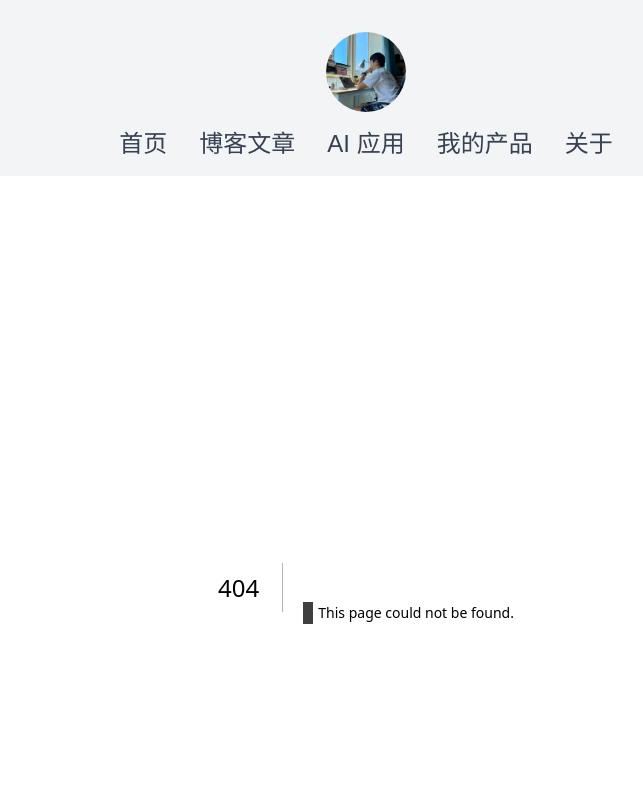
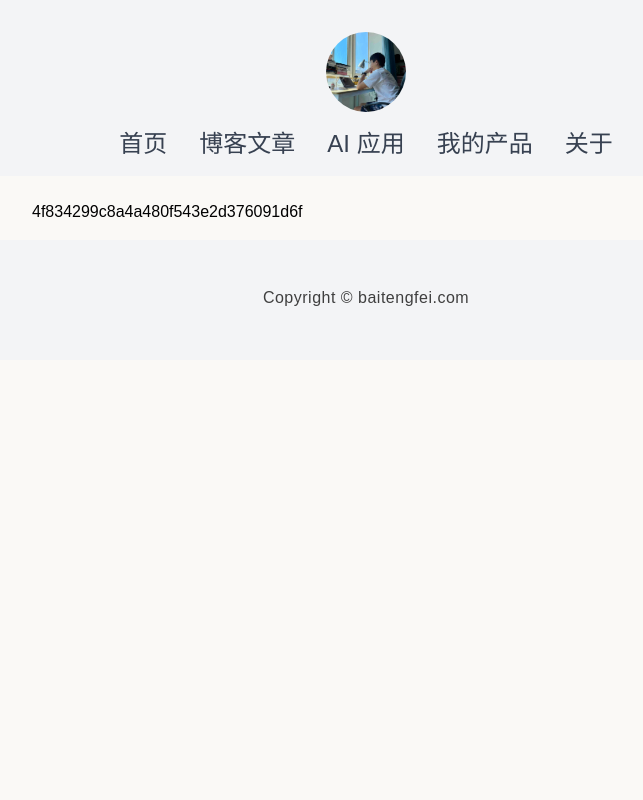
Before and after one commit to baitengfei/baitengfei, a Next.js app: page /baidu_verify_codeva-E9J6bjSG7K in a window 1280 px wide. Before the commit this address had no page. Shown: the top 800 px of the page, without its empty margins (274-917 px from the left). Built offline with nearby package versions, Linux system fonts and the light colour scheme.

Commit message:
add baidu_verify_codeva-E9J6bjSG7K

```diff
--- /dev/null
+++ b/app/baidu_verify_codeva-E9J6bjSG7K/page.tsx
@@ -0,0 +1,3 @@
+export default function Page() {
+  return <div>4f834299c8a4a480f543e2d376091d6f</div>;
+}
--- a/baidu_verify_codeva-E9J6bjSG7K.html
+++ /dev/null
@@ -1 +0,0 @@
-4f834299c8a4a480f543e2d376091d6f
```
